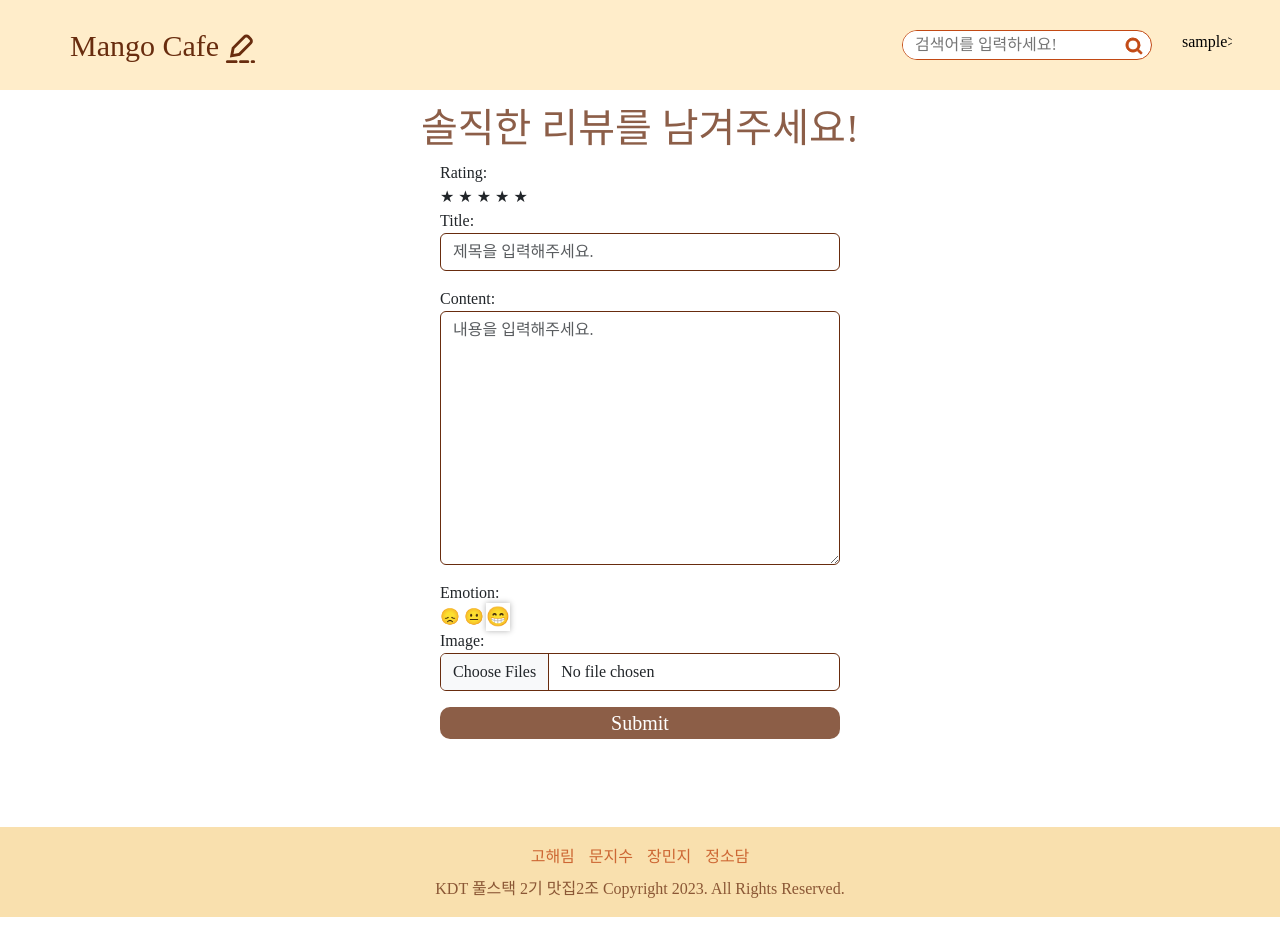
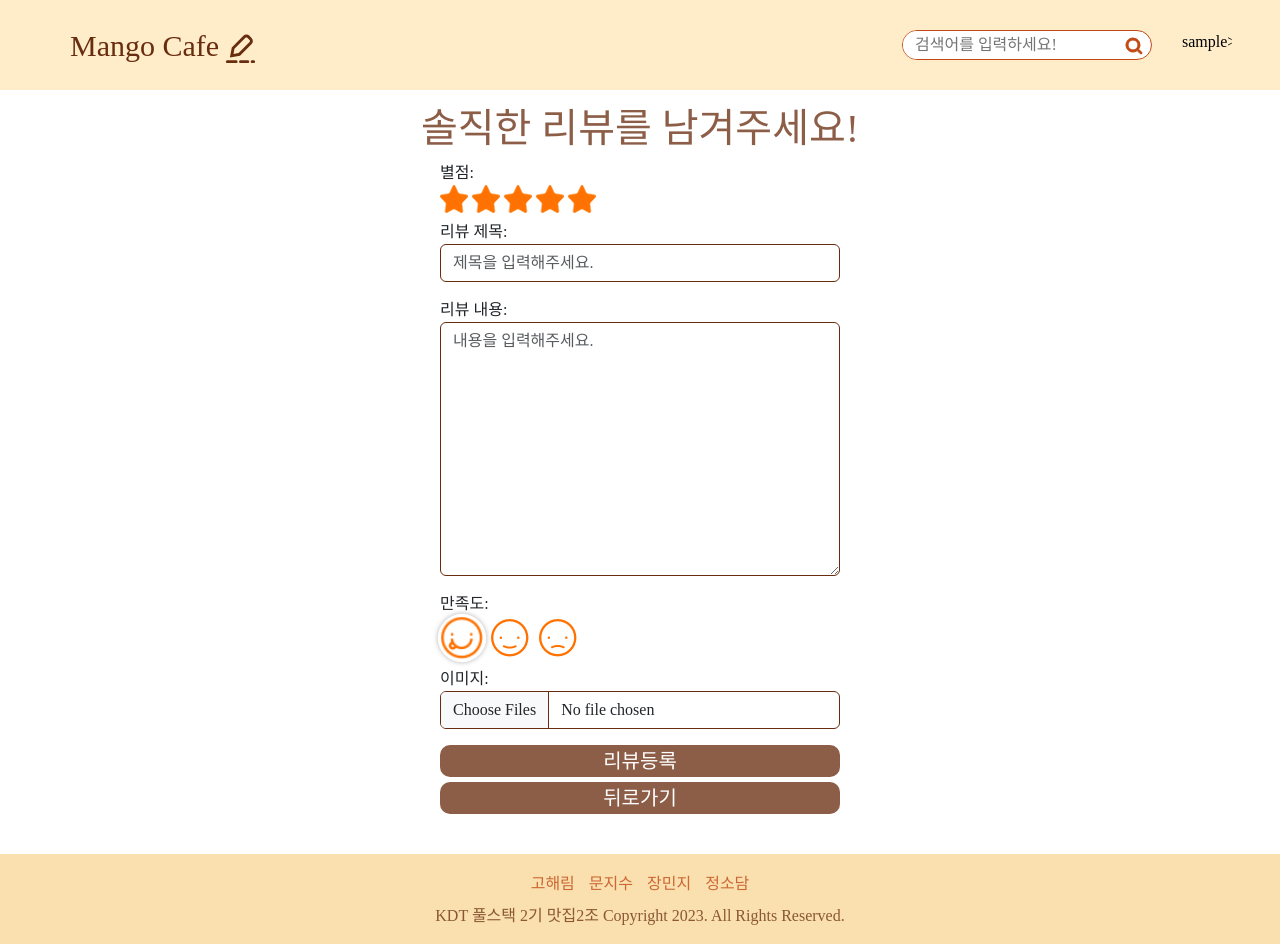
Before and after one commit to MangoCafePJT/Cafe-Bakery_Info, a Django app: page /posts/1/reviews/ in a window 1280 px wide, after a click on "맛있어요". Before the commit the page ends 917 px from the top, so only its background shows below. Run offline with Django 3.2, Linux system fonts and the light colour scheme; a user stored in the database is signed in; tables that the repository leaves empty hold one stand-in row (values such as "Sample post"); grey boxes marked "Sample" are stand-in pictures; some web fonts are replaced.

Commit message:
Modify uadate

```diff
--- a/accounts/forms.py
+++ b/accounts/forms.py
@@ -65,15 +65,6 @@ class CustomUserCreationForm(UserCreationForm):
         ),
     )
 
-    region = forms.CharField(
-        label = False,
-        widget = forms.TextInput(
-            attrs={
-                'class': 'form-control',
-                'placeholder': '선호 지역을 입력하세요',
-            }
-        )
-    )
     REGION_CHOICES = [
         ('서울', '서울'), ('인천', '인천'), ('부산', '부산'), ('울산', '울산'), ('대구', '대구'), ('광주', '광주'), ('대전', '대전'), ('제주도', '제주도'), ('경기도', '경기도'), ('강원도', '강원도'), ('충청북도', '충청북도'), ('충청남도', '충청남도'), ('전라북도', '전라북도'), ('전라남도', '전라남도'), ('경상북도', '경상북도'),('경상남도', '경상남도'),
     ]
@@ -113,16 +104,20 @@ class CustomUserChangeForm(UserChangeForm):
             }
         )
     )
-    region = forms.CharField(
-        label = False,
-        widget = forms.TextInput(
+    REGION_CHOICES = [
+        ('서울', '서울'), ('인천', '인천'), ('부산', '부산'), ('울산', '울산'), ('대구', '대구'), ('광주', '광주'), ('대전', '대전'), ('제주도', '제주도'), ('경기도', '경기도'), ('강원도', '강원도'), ('충청북도', '충청북도'), ('충청남도', '충청남도'), ('전라북도', '전라북도'), ('전라남도', '전라남도'), ('경상북도', '경상북도'),('경상남도', '경상남도'),
+    ]
+
+    region = forms.ChoiceField(
+        choices=REGION_CHOICES,
+        label=False,
+        widget=forms.Select(
             attrs={
                 'class': 'form-control',
-                'placeholder': '선호 지역을 입력하세요',
-                'style' : 'width: 400px;'
             }
-        )
+        ),
     )
+
     birthday = forms.DateField(
         initial=datetime.date(2000, 1, 1),
         label=False,
--- a/posts/forms.py
+++ b/posts/forms.py
@@ -2,6 +2,9 @@ from django import forms
 from .models import Post, Review, PostImage, ReviewImage
 from taggit.forms import TagField, TagWidget
 from taggit.managers import TaggableManager
+from django.conf import settings
+import os
+
 
 class PostForm(forms.ModelForm):
     title = forms.CharField(
@@ -133,7 +136,7 @@ class PostForm(forms.ModelForm):
 
 class PostImageForm(forms.ModelForm):
     image = forms.ImageField(
-        label='관련 이미지',
+        label='관련 이미지(필수)',
         widget=forms.ClearableFileInput(
             attrs={
                 'multiple': True,
@@ -146,10 +149,32 @@ class PostImageForm(forms.ModelForm):
         model = PostImage
         fields = ('image',)
 
+class DeleteImageForm(forms.Form):
+    delete_images = forms.MultipleChoiceField(
+        label='삭제할 이미지 선택',
+        widget=forms.CheckboxSelectMultiple,
+        choices=[]
+    )
+
+    def __init__(self, post, *args, **kwargs):
+        super().__init__(*args, **kwargs)
+        self.fields['delete_images'].choices = [
+            (image.pk, image.image.name) for image in PostImage.objects.filter(post=post)
+        ]
+
+    def clean(self):
+        cleaned_data = super().clean()
+        delete_ids = cleaned_data.get('delete_images')
+        if delete_ids:
+            images = PostImage.objects.filter(pk__in=delete_ids)
+            for image in images:
+                os.remove(os.path.join(settings.MEDIA_ROOT, image.image.path))
+            images.delete()
+
 class ReviewForm(forms.ModelForm):
     title = forms.CharField(
         max_length=50,
-        label='Title',
+        label='리뷰 제목',
         widget=forms.TextInput(
             attrs={
                 'required': True,
@@ -161,7 +186,7 @@ class ReviewForm(forms.ModelForm):
     )
     content = forms.CharField(
         max_length=200,
-        label='Content',
+        label='리뷰 내용',
         widget=forms.Textarea(
             attrs={
                 'class': 'form-control',
@@ -176,7 +201,17 @@ class ReviewForm(forms.ModelForm):
 
 
 class ReviewImageForm(forms.ModelForm):
+    image = forms.ImageField(
+        label='이미지',
+        required = False,
+        widget=forms.ClearableFileInput(
+            attrs={
+                'multiple': True,
+                'class': 'form-control',
+                'style' : 'width: 400px;'
+            }
+        ),
+    )
     class Meta:
         model = ReviewImage
         fields = ('image',)
-        widgets = {'image': forms.ClearableFileInput(attrs={'multiple': True, 'class': 'form-control', 'style' : 'width: 400px;'})}
--- a/posts/templates/posts/create.html
+++ b/posts/templates/posts/create.html
@@ -11,7 +11,8 @@ Write
         {% csrf_token %}
         {{ post_form.as_p }}
         {{ image_form.as_p }}
-        <input class="posts--btn" type="submit" value="업로드">
+        <input class="posts--btn" type="submit" value="등록">
+        <input type="submit" value="뒤로가기" class="posts--btn" onclick=window.history.back()>
       </form>
     </div>
   </div>
--- a/posts/templates/posts/review_create.html
+++ b/posts/templates/posts/review_create.html
@@ -3,6 +3,9 @@
 {% block title %}
 Review
 {% endblock title %}
+{% block head %}
+  <link rel="stylesheet" type="text/css" href="{% static 'css/detail.css' %}">
+{% endblock head %}
 {% block style %}
 <style>
   .star-rating input[name="rating"] {
@@ -10,8 +13,9 @@ Review
   }
 
   .emoji-rating label.selected {
-    transform: scale(1.2);
+    transform: scale(1.1);
     box-shadow: 0 0 5px rgba(0, 0, 0, 0.3);
+    border-radius: 50px;
   }
 
   .emoji-rating input[name="emotion"] {
@@ -26,32 +30,34 @@ Review
       <h1>솔직한 리뷰를 남겨주세요!</h1>
       <form id="review-form"  method="post" action="{% url 'posts:review_create' post.pk %}" enctype="multipart/form-data">
         {% csrf_token %}
-        <label for="rating">Rating:</label>
+        <label for="rating">별점:</label>
         <div class="star-rating">
           <input id="star-1" name="rating" type="radio" value="1" />
-          <label class="star-label" for="star-1" title="1 star">☆</label>
+          <label class="star-label rating--orange" for="star-1" title="1 star"></label>
           <input id="star-2" name="rating" type="radio" value="2" />
-          <label class="star-label" for="star-2" title="2 stars">☆</label>
+          <label class="star-label rating--orange" for="star-2" title="2 stars"></label>
           <input id="star-3" name="rating" type="radio" value="3" />
-          <label class="star-label" for="star-3" title="3 stars">☆</label>
+          <label class="star-label rating--orange" for="star-3" title="3 stars"></label>
           <input id="star-4" name="rating" type="radio" value="4" />
-          <label class="star-label" for="star-4" title="4 stars">☆</label>
+          <label class="star-label rating--orange" for="star-4" title="4 stars"></label>
           <input id="star-5" name="rating" type="radio" value="5" />
-          <label class="star-label" for="star-5" title="5 stars">☆</label>
+          <label class="star-label rating--orange" for="star-5" title="5 stars"></label>
         </div>
         {{ review_form.as_p }}
-        <label for="emotion">Emotion:</label>
+        <label for="emotion">만족도:</label>
         <div class="emoji-rating">
+          <input id="emoji-3" name="emotion" type="radio" value="3" />
+          <label class="emoji-label review--imoge1" for="emoji-3" title="맛있어요"></label>
+          <input id="emoji-2" name="emotion" type="radio" value="2" />
+          <label class="emoji-label review--imoge2" for="emoji-2" title="괜찮아요"></label>
           <input id="emoji-1" name="emotion" type="radio" value="1" />
-          <label class="emoji-label" for="emoji-1" title="sad">😞</label>
-          <input id="emoji-2" name="emotion" type="radio" value="2" />
-          <label class="emoji-label" for="emoji-2" title="neutral">😐</label>
-          <input id="emoji-3" name="emotion" type="radio" value="3" />
-          <label class="emoji-label" for="emoji-3" title="happy">😁</label>
+          <label class="emoji-label review--imoge3" for="emoji-1" title="별로예요"></label>
+
+
         </div>
         {{ image_form.as_p }}
-        <input class="posts--reviewBtn" type="submit">
-        <br><br>
+        <input class="posts--reviewBtn" type="submit" value="리뷰등록">
+        <input type="submit" value="뒤로가기" class="posts--reviewBtn" onclick=window.history.back()>
       </form>
 
     </div>
@@ -63,16 +69,18 @@ Review
   const ratingInput = document.querySelector('input[name="rating"]');
 
   ratingInput.value = 5;
-  stars.forEach(star => star.textContent = '★');
+  stars.forEach(star => star.classList.add('rating--orange'));
 
   stars.forEach((star, index) => {
     star.addEventListener('click', () => {
       ratingInput.value = index + 1;
       for (let i = 0; i < stars.length; i++) {
         if (i <= index) {
-          stars[i].textContent = '★';
+          stars[i].classList.remove('rating--gray');
+          stars[i].classList.add('rating--orange');
         } else {
-          stars[i].textContent = '☆';
+          stars[i].classList.remove('rating--orange');
+          stars[i].classList.add('rating--gray');
         }
       }
     });
--- a/posts/templates/posts/update.html
+++ b/posts/templates/posts/update.html
@@ -8,6 +8,7 @@
           {% csrf_token %}
           {{ post_form.as_p}}
           {{ image_form.as_p}}
+          {{ delete_form.as_p }}
           <input class="posts--btn" type="submit">
         </form>
     </div>
--- a/posts/views.py
+++ b/posts/views.py
@@ -1,7 +1,7 @@
 from django.shortcuts import render, redirect
 from django.contrib.auth.decorators import login_required
 from .models import Post, Review, PostImage, ReviewImage
-from .forms import PostForm, ReviewForm, PostImageForm, ReviewImageForm
+from .forms import PostForm, ReviewForm, PostImageForm, ReviewImageForm, DeleteImageForm
 from django.http import JsonResponse
 from django.db.models import Q
 from utils.map import get_latlng_from_address
@@ -11,7 +11,7 @@ from django.core.paginator import Paginator
 from django.db.models import Count
 
 
-
+@login_required
 def index(request):
     posts = Post.objects.order_by('-pk')
     post_images = []
@@ -26,7 +26,7 @@ def index(request):
     }
     return render(request, 'posts/index.html', context)
 
-
+@login_required
 def city(request):
     posts = Post.objects.order_by('-pk')
     post_images = []
@@ -41,6 +41,7 @@ def city(request):
     }
     return render(request, 'posts/index_city.html', context)
 
+@login_required
 def filtering(request, sort):
     posts = Post.objects.all()
     if sort == '별점순':
@@ -72,6 +73,7 @@ def filtering(request, sort):
                 post_images.append((post,''))
     return render(request, 'posts/index.html', {'post_images': post_images})
 
+@login_required
 def city_filtering(request, sort):
     posts = Post.objects.all()
     if sort == '별점순':
@@ -182,6 +184,7 @@ def update(request, post_pk):
     if request.method == 'POST':
         post_form = PostForm(request.POST, instance=post)
         files = request.FILES.getlist('image')
+        delete_ids = request.POST.getlist('delete_images')
         if post_form.is_valid():
             post = post_form.save(commit=False)
             post.user = request.user
@@ -189,16 +192,24 @@ def update(request, post_pk):
             tags = request.POST.get('tags').split(',')
             for tag in tags:
                 post.tags.add(tag.strip())
+            for delete_id in delete_ids:
+                post.postimage_set.filter(pk=delete_id).delete()
             for i in files:
                 PostImage.objects.create(image=i, post=post)
             return redirect('posts:detail', post.pk)
     else:
         post_form = PostForm(instance=post)
+    images = post.postimage_set.all()
+    if post.postimage_set.exists():
+        image_form = PostImageForm(instance=post.postimage_set.first())
+    else:
         image_form = PostImageForm()
+    delete_form = DeleteImageForm(post=post)
     context = {
         'post': post,
         'post_form': post_form,
         'image_form': image_form,
+        'delete_form': delete_form,
     }
     return render(request, 'posts/update.html', context)
 
--- a/static/css/base.css
+++ b/static/css/base.css
@@ -556,3 +556,12 @@ footer a {
   width: 90%;
   margin: 10px auto;
 }
+
+#id_delete_images {
+  list-style: none;
+  width: 600px;
+}
+
+#id_delete_images li {
+  display: inline-block;
+}
--- a/static/css/detail.css
+++ b/static/css/detail.css
@@ -42,18 +42,18 @@
   position: absolute;
   bottom: 0;
   right: 0;
-  width: 50%;
+  width: 60%;
   height: 300px;
   background-image: linear-gradient(to right, rgba(0, 0, 0, 0), rgba(0, 0, 0, 0.7));
 }
 
 .detail--address {
   position: absolute;
-  right: 0;
+  right: 3px;
   bottom: 5px;
   font-size: 12px;
   color: #fff;
-  width: 35%;
+  width: 150px;
   font-style: oblique;
   z-index: 10;
   word-break: keep-all;
@@ -264,3 +264,17 @@
   width: 44px;
   height: 44px;
 }
+
+.rating--gray{
+  background-image: url("/static/image/mango_icon2.png");
+  background-position: -322px -152px;
+  width: 28px;
+  height: 28px;
+}
+
+.rating--orange{
+  background-image: url("/static/image/mango_icon2.png");
+  background-position: -280px -539px;
+  width: 28px;
+  height: 28px;
+}
--- a/static/css/main.css
+++ b/static/css/main.css
@@ -12,12 +12,14 @@
   display: grid;
   align-content: center;
   justify-content: center;
+  margin-top: 20px;
 }
 
 @media screen and (max-width: 1230px) {
   .main--content {
     grid-template-columns: 100%;
     grid-auto-rows: 1fr;
+    row-gap: 20px;
   }
 }
 
@@ -112,6 +114,7 @@
 .card--item {
   width: 550px;
   height: 500px;
+  margin-bottom: 10px;
   position: relative;
 }
 
--- a/templates/base.html
+++ b/templates/base.html
@@ -54,6 +54,7 @@
             <ul class="dropdown-menu">
               <li><a class="dropdown-item" href="{% url 'accounts:profile' user %}">{{ user }}</a></li>
               <li><a class="dropdown-item" href="{% url 'accounts:logout' %}">Logout</a></li>
+              <li><a class="dropdown-item" href="{% url 'posts:city' %}"> {{ request.user.region }} 지역 List </a></li>
             </ul>
           </div>
           {% endif %}
--- a/templates/main.html
+++ b/templates/main.html
@@ -6,11 +6,6 @@
 {% endblock head %}
 
 {% block content %}
-<div class="list--box">
-  <a href="{% url 'posts:index' %}">전체 List </a>
-  <span>/</span>
-  <a href="{% url 'posts:city' %}">선호지역 List </a>
-</div>
 <div class="main--content">
   <div class="content--box">
     <div class="top--box"> Cafe TOP5</div>
```
Also changed, not shown: posts/models.py (+0 -7 lines), static/image/mango_icon2.png (added).
